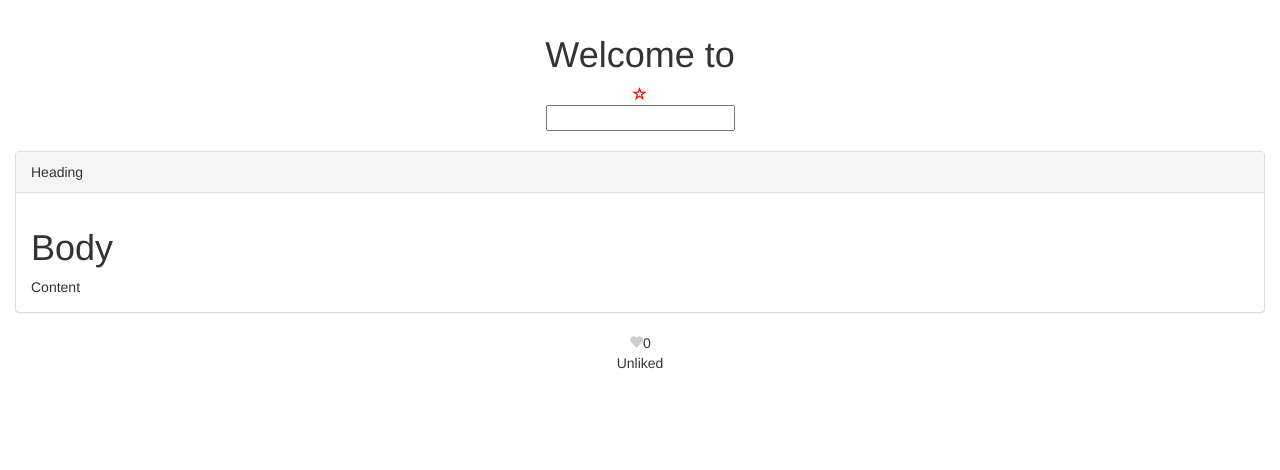
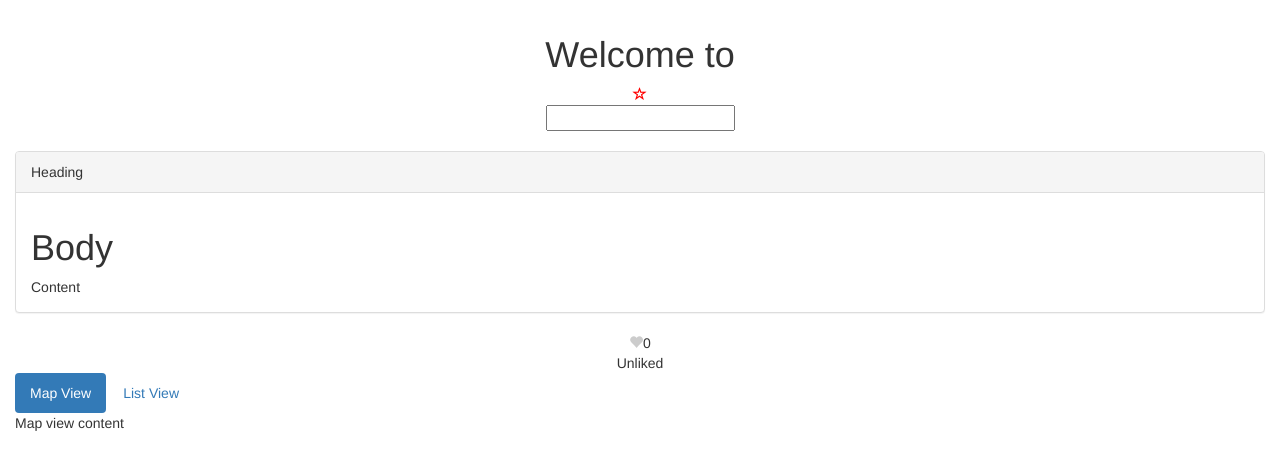
Before and after one commit to percy0890/Reusable-components, an Angular app: page / in a window 1280 px wide. Shown: the top 470 px of the page. Built offline with nearby package versions, Linux system fonts and the light colour scheme.

Commit message:
ngSwitch directive USE

```diff
--- a/src/app/app.component.html
+++ b/src/app/app.component.html
@@ -16,3 +16,16 @@
   [isSelected]="likesData.isSelected"
   [likesCount]="likesData.likesCount">
 </app-like>
+
+
+<!-- ngSwitch directive USE -->
+<ul class="nav nav-pills">
+    <li [class.active]="viewMode == 'map'"><a (click)="viewMode = 'map'">Map View</a></li>
+    <li [class.active]="viewMode == 'list'"><a (click)="viewMode = 'list'">List View</a></li>
+  </ul>
+
+  <div [ngSwitch]="viewMode">
+    <div *ngSwitchCase="'map'">Map view content</div>
+    <div *ngSwitchCase="'list'">List view content</div>
+    <div *ngSwitchDefault>Otherwise</div>
+  </div>
--- a/src/app/app.component.ts
+++ b/src/app/app.component.ts
@@ -19,6 +19,8 @@
     isSelected: false
   };
 
+  viewMode = 'map';
+
   onFavoriteChanged(eventArgs: FavoriteChangedEventArgs ) {
     console.log('favorite changed', eventArgs);
   }
--- a/src/app/like/like.component.html
+++ b/src/app/like/like.component.html
@@ -10,4 +10,6 @@
     <ng-template #like>Liked</ng-template>
     <ng-template #unlike>Unliked</ng-template>
   </div>
+  <!-- <div [hidden]="isSelected">hidden</div> -->
+  <!-- hidden element is always there in the dom -->
 </div>
```
